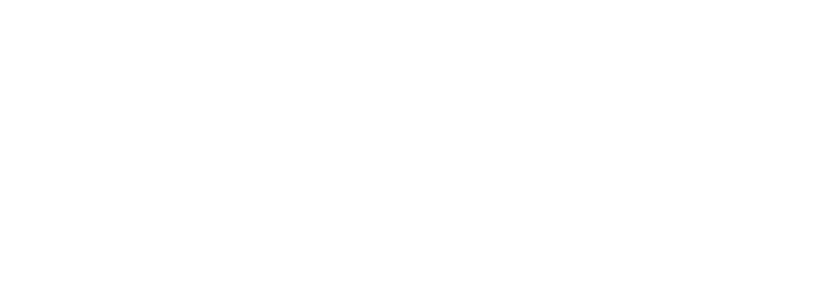
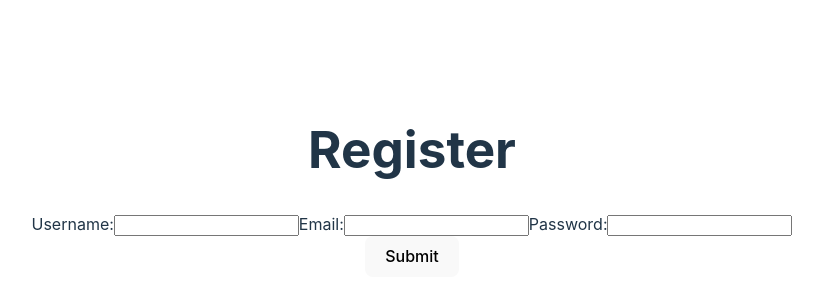
Before and after one commit to 2014-JavaFS/Dux-FrontEnd, a React (Vite) app in the folder dux-frontend/: page /users/register in a window 1280 px wide. Before the commit this address had no page. Shown: the part 218-518 px from the top of the page, without its empty margins (228-1051 px from the left). Built offline with nearby package versions, Linux system fonts and the light colour scheme.

Commit message:
front end of register implemented. as of right now on successful registration, user is taken to '/' endpoint (main)

```diff
--- a/dux-frontend/package.json
+++ b/dux-frontend/package.json
@@ -10,6 +10,7 @@
     "preview": "vite preview"
   },
   "dependencies": {
+    "axios": "^1.7.3",
     "react": "^18.3.1",
     "react-dom": "^18.3.1",
     "react-router-dom": "^6.26.0"
--- /dev/null
+++ b/dux-frontend/src/components/register.tsx
@@ -0,0 +1,72 @@
+import { useState } from 'react';
+import { useNavigate } from 'react-router-dom';
+import { duxServer } from '../common/dux-server';
+
+function formatDate(date: Date) {
+    const year = date.getFullYear();
+    const month = String(date.getMonth() + 1).padStart(2, '0');
+    const day = String(date.getDate()).padStart(2, '0');
+    return `${year}-${month}-${day}`; // formatted like in the back end
+}
+
+export default function Register(){
+    // What we get after
+    const [user, setUser] = useState(null);
+    const [error, setError] = useState(null);
+
+    // Input through the input fields
+    const [username, setUsername] = useState('');
+    const [password, setPassword] = useState('');
+    const [email, setEmail] = useState('');
+
+    const navigate = useNavigate();
+
+
+
+    function submitInfo(event){
+        event.preventDefault();
+
+        const date = formatDate(new Date());
+
+        const info = {
+            'username': username,
+            'password': password,
+            'email': email,
+            'registrationDate': date
+        }
+
+        duxServer
+            .post('/users', info)
+            .then((response) => {
+                setUser(response.data);
+                console.log(user);
+                navigate('/');
+            }).catch((error) => {
+                setError(error);
+                console.log(error);
+            });
+    }
+
+
+    return(
+        <>
+            <h1>Register</h1>
+            <form>
+                <label>
+                    Username:
+                    <input type='text' name='Username' onChange={(e) => setUsername(e.target.value)}/>
+                </label>
+                <label>
+                    Email:
+                    <input type='email' name='Email' onChange={(e) => setEmail(e.target.value)}/>
+                </label>
+                <label>
+                    Password:
+                    <input type='password' name='Password' onChange={(e) => setPassword(e.target.value)}/>
+                </label>
+            </form>
+
+            <button type='submit' onClick={submitInfo}>Submit</button>
+        </>
+    );
+}
--- a/dux-frontend/src/components/user-info.tsx
+++ b/dux-frontend/src/components/user-info.tsx
@@ -45,7 +45,7 @@
             <td>{user.email}</td>
           </tr>
           <tr>
-            <td>rarity:</td>
+            <td>registration date:</td>
             <td>{user.registrationDate}</td>
           </tr>
         </tbody>
--- a/dux-frontend/src/main.tsx
+++ b/dux-frontend/src/main.tsx
@@ -1,12 +1,12 @@
-
-import React from 'react'
-import ReactDOM from 'react-dom/client'
-import { BrowserRouter, Route, Routes } from 'react-router-dom'
-import App from './App.tsx'
-import DuckList from "./components/duck-list.tsx"
-import GetCart from "./components/get-cart.tsx"
-import User from './components/user-info.tsx'
-import './index.css'
+import React from "react";
+import ReactDOM from "react-dom/client";
+import { BrowserRouter, Route, Routes } from "react-router-dom";
+import App from "./App.tsx";
+import DuckList from "./components/duck-list.tsx";
+import GetCart from "./components/get-cart.tsx";
+import Register from './components/register.tsx';
+import User from './components/user-info.tsx';
+import "./index.css";
 
 ReactDOM.createRoot(document.getElementById("root")!).render(
   <React.StrictMode>
@@ -18,6 +18,7 @@
         <Route path="/" element={<App />} />
         <Route path="/ducks" element={<DuckList />} />
         <Route path="/cart" element={<GetCart userId={2} />} />
+        <Route path='/users/register' element={<Register />} />
       </Routes>
     </BrowserRouter>
   </React.StrictMode>
```
Also changed, not shown: 1 other file (tests, documents, lock files or other folders).
